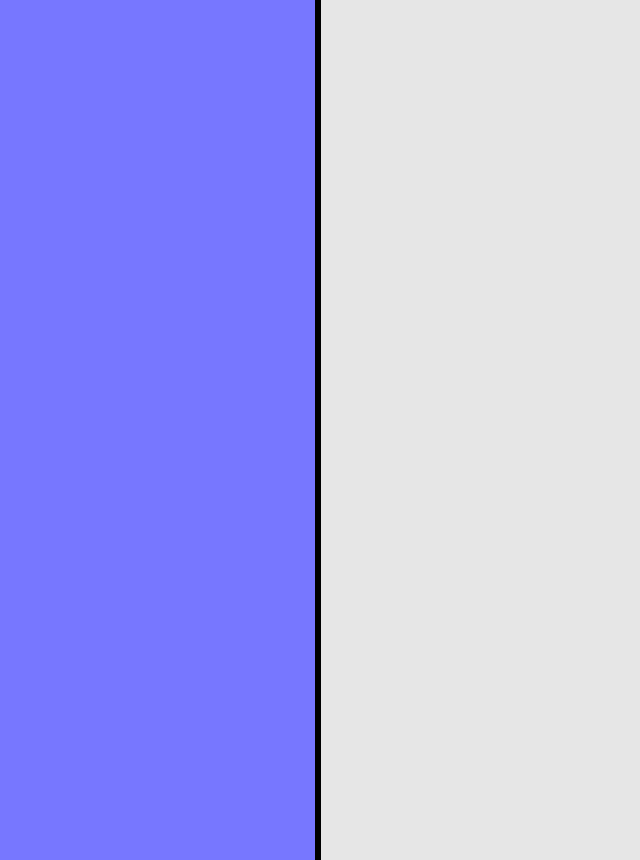
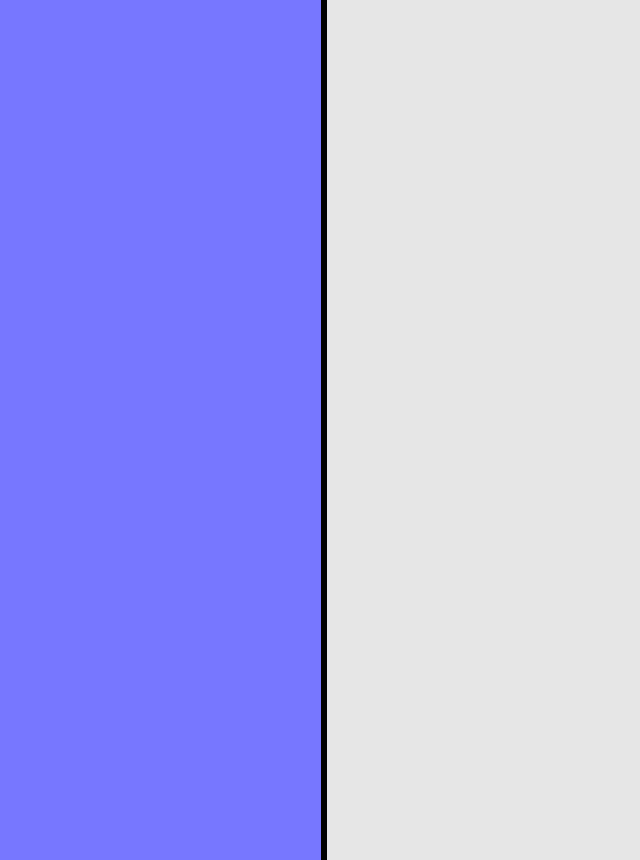
Before and after one commit to LTSchmiddy/Assignment3, a Flask app: page / in a window 1280 px wide. Shown: the part 40-900 px from the top of the page, without its empty margins (127-767 px from the left). Run offline with Flask 2, Linux system fonts and the light colour scheme; data that the repository does not hold is empty; some libraries are stand-ins or nearby versions.

Commit message:
First Submission

```diff
--- a/static/styles/main.css
+++ b/static/styles/main.css
@@ -32,15 +32,6 @@
     z-index: -5;
 }
 
-.drag-handle{
-    width: 6px;
-    height: 100%;
-    background-color: black;
-    cursor: e-resize;
-    float: right;
-
-}
-
 
 .sidebar {
     /*display: block;*/
@@ -48,17 +39,18 @@
     left: 0;
     height: 100%;
     overflow: auto;
-    /*width: 50vw;*/
-    /*width: 30%;*/
     /*width: 200px;*/
     width: 35%;
 }
 
 ul.sidebar-content {
-    margin: 0;
+    margin: 5px;
     padding: 0;
-    width: calc(100% - 6px);
+    width: calc(100% - 10px);
+    /*width: calc(100%);*/
     float: left;
+    background-color: #E6E6E6cc;
+    border-radius: 20px;
 }
 
 ul.sidebar-content li {
@@ -93,10 +85,45 @@
     height: 100%;
     overflow: auto;
     /*width: 70%;*/
-    padding: 10px;
+    /*padding: 10px;*/
 
     /*width: calc(100vw - 200px);*/
     width: 65%;
+}
+
+.drag-handle{
+    position: absolute;
+    left: 0;
+    top: 0;
+    width: 6px;
+    height: 100%;
+    background-color: black;
+    cursor: e-resize;
+    /*float: right;*/
+    /*float: left;*/
+
+}
+
+.full_item_view{
+    position: absolute;
+    left: 6px;
+    top: 0;
+    width: calc(100% - 6px);
+    height: 100%;
+}
+
+
+
+.item_viewer {
+    margin: 30px;
+}
+
+.item_viewer label {
+    display: block;
+}
+
+.item_viewer textarea {
+    display: block;
 }
 
 @media (min-width: 800px){
--- a/templates/common/components/sidebar.html
+++ b/templates/common/components/sidebar.html
@@ -23,17 +23,20 @@
             resizer.className = 'drag-handle';
             {#resizer.style.width = '6px';#}
             {#resizer.style.height = '100%';#}
-            sidebar.appendChild(resizer);
+            {#sidebar.appendChild(resizer);#}
+            contentField.appendChild(resizer);
             resizer.addEventListener('mousedown', initResize, false);
         }
 
         function initResize(e) {
+            e.preventDefault();
             window.addEventListener('mousemove', Resize, false);
             window.addEventListener('mouseup', stopResize, false);
             {#$('#mainArea.content, #tabs iframe').addClass('marginLeft');#}
         }
 
         function Resize(e) {
+            e.preventDefault();
             sidebar.style.width = (e.clientX - sidebar.offsetLeft) + 'px';
             contentField.style.width = 'calc(100vw - ' + (e.clientX - sidebar.offsetLeft) + 'px)';
             {#$('sidebar-resizable').css('margin-left', (e.clientX - element.offsetLeft) + 'px');#}
@@ -41,6 +44,7 @@
         }
 
         function stopResize(e) {
+            e.preventDefault();
             window.removeEventListener('mousemove', Resize, false);
             window.removeEventListener('mouseup', stopResize, false);
             {#$('#tabs iframe').css('margin-left', element.offsetLeft + 'px');#}
--- a/templates/index.html
+++ b/templates/index.html
@@ -1,7 +1,7 @@
 {% extends "common/common_ui.html" %}
 
 {% block content %}
-    <div id="full_item_view">
+    <div class="full_item_view" id="full_item_view">
 
 
 
```
Also changed, not shown: blueprints/api.py (+7 -5 lines), templates/pane_templates/item_view.html (+12 -7 lines).
